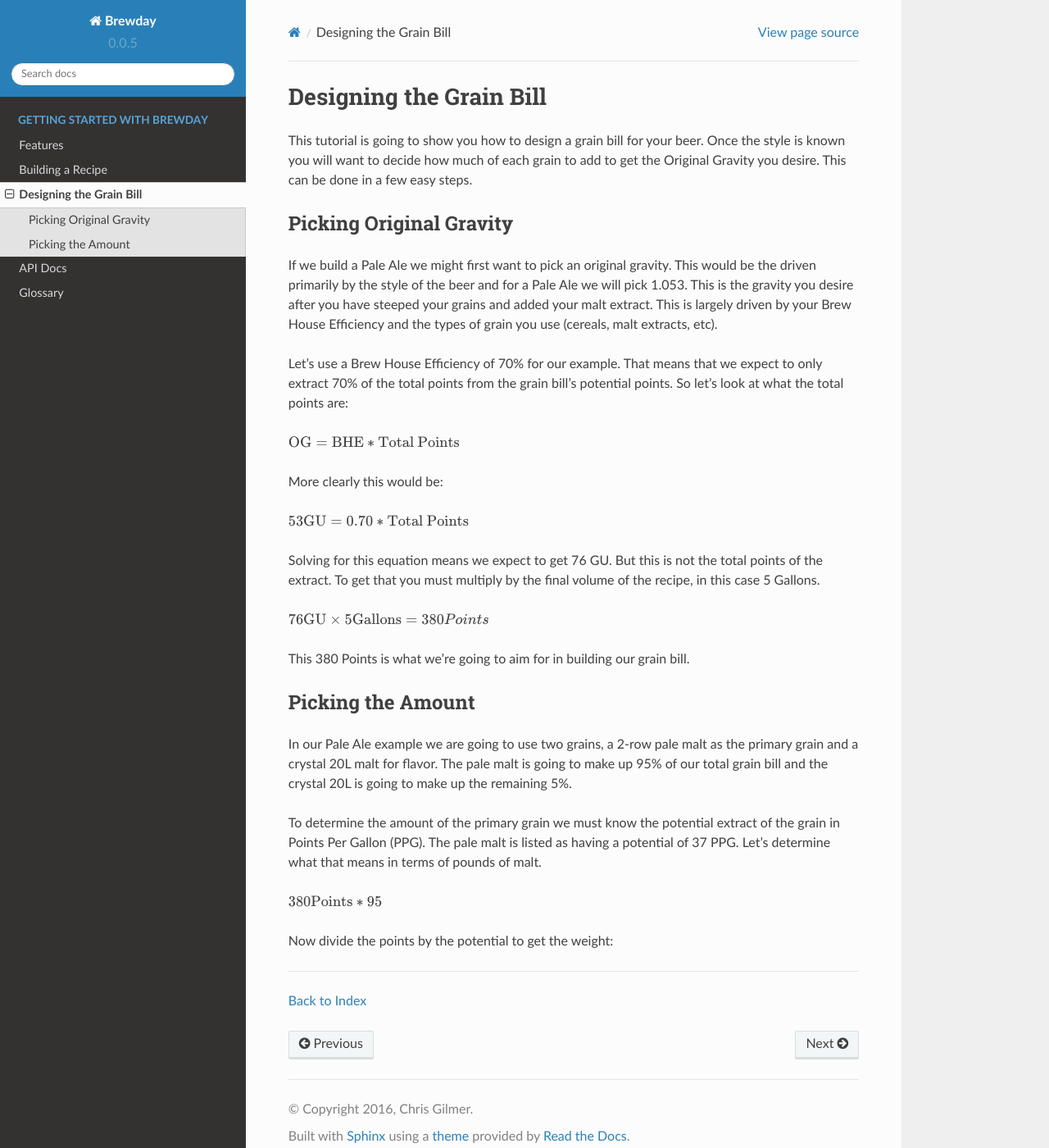
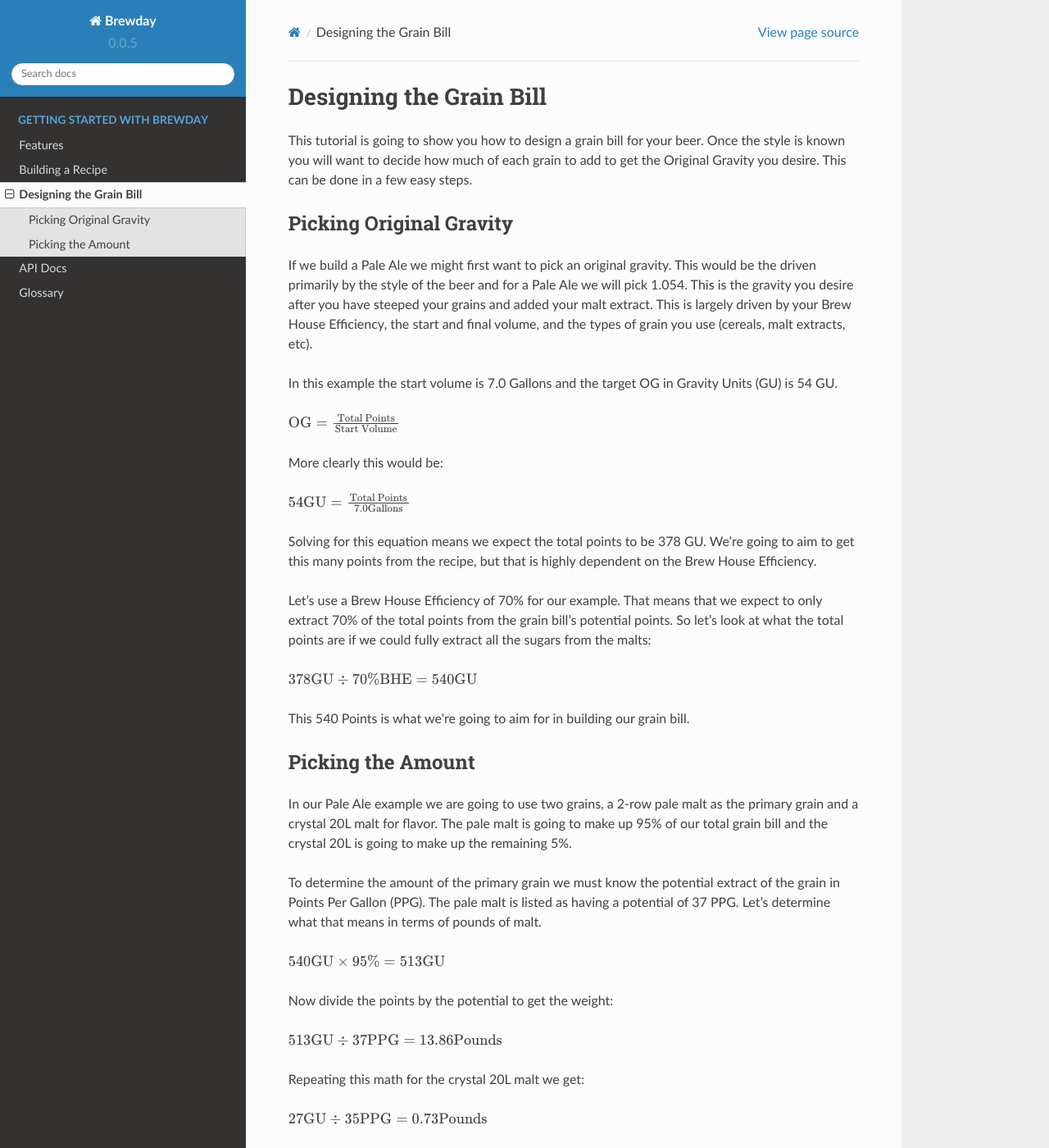
Before and after one commit to chrisgilmerproj/brewday, a Sphinx documentation site: the page built from docs/source/tutorial/designing_grain_bill.rst, in a window 1280 px wide and 1400 px high. Shown: the whole window at 82% size. Built offline with Sphinx 7.4.7 and the Read the Docs theme 2.0.0, drawn with Linux system fonts in a browser that asks for light colours; some of the changed text lies outside the part shown.

Commit message:
Clean up tutorial on sizing grains

```diff
--- a/docs/source/tutorial/designing_grain_bill.rst
+++ b/docs/source/tutorial/designing_grain_bill.rst
@@ -10,27 +10,32 @@ Picking Original Gravity
 
 If we build a Pale Ale we might first want to pick an original gravity.  This
 would be the driven primarily by the style of the beer and for a Pale Ale we
-will pick 1.053.  This is the gravity you desire after you have steeped your
+will pick 1.054.  This is the gravity you desire after you have steeped your
 grains and added your malt extract.  This is largely driven by your Brew House
-Efficiency and the types of grain you use (cereals, malt extracts, etc).
+Efficiency, the start and final volume, and the types of grain you use
+(cereals, malt extracts, etc).
+
+In this example the start volume is 7.0 Gallons and the target OG in Gravity
+Units (GU) is 54 GU.
+
+:math:`\text{OG} = \frac{\text{Total Points}}{\text{Start Volume}}`
+
+More clearly this would be:
+
+:math:`54 \text{GU} = \frac{\text{Total Points}}{7.0 \text{Gallons}}`
+
+Solving for this equation means we expect the total points to be 378 GU.
+We're going to aim to get this many points from the recipe, but that is
+highly dependent on the Brew House Efficiency.
 
 Let's use a Brew House Efficiency of 70% for our example.  That means that we
 expect to only extract 70% of the total points from the grain bill's potential
-points.  So let's look at what the total points are:
+points.  So let's look at what the total points are if we could fully extract
+all the sugars from the malts:
 
-:math:`\text{OG} = \text{BHE} * \text{Total Points}`
+:math:`378 \text{GU} \div 70\% \text{BHE} = 540 \text{GU}`
 
-More clearly this would be:
-
-:math:`53 \text{GU} = 0.70 * \text{Total Points}`
-
-Solving for this equation means we expect to get 76 GU.  But this is not the
-total points of the extract.  To get that you must multiply by the final volume
-of the recipe, in this case 5 Gallons.
-
-:math:`76 \text{GU} \times 5 \text{Gallons} = 380 Points`
-
-This 380 Points is what we're going to aim for in building our grain bill.
+This 540 Points is what we're going to aim for in building our grain bill.
 
 Picking the Amount
 ------------------
@@ -45,11 +50,17 @@ of the grain in Points Per Gallon (PPG).  The pale malt is listed as having a
 potential of 37 PPG.  Let's determine what that means in terms of pounds of
 malt.
 
-:math:`380 \text{Points} * 95% = 365.75 \text{Points}`
+:math:`540 \text{GU} \times 95\% = 513 \text{GU}`
 
 Now divide the points by the potential to get the weight:
 
+:math:`513 \text{GU} \div 37 \text{PPG} = 13.86 \text{Pounds}`
 
+Repeating this math for the crystal 20L malt we get:
+
+:math:`27 \text{GU} \div 35 \text{PPG} = 0.73 \text{Pounds}`
+
+Now we know exactly how much of each grain will go into the beer.
 
 ----
 
```
